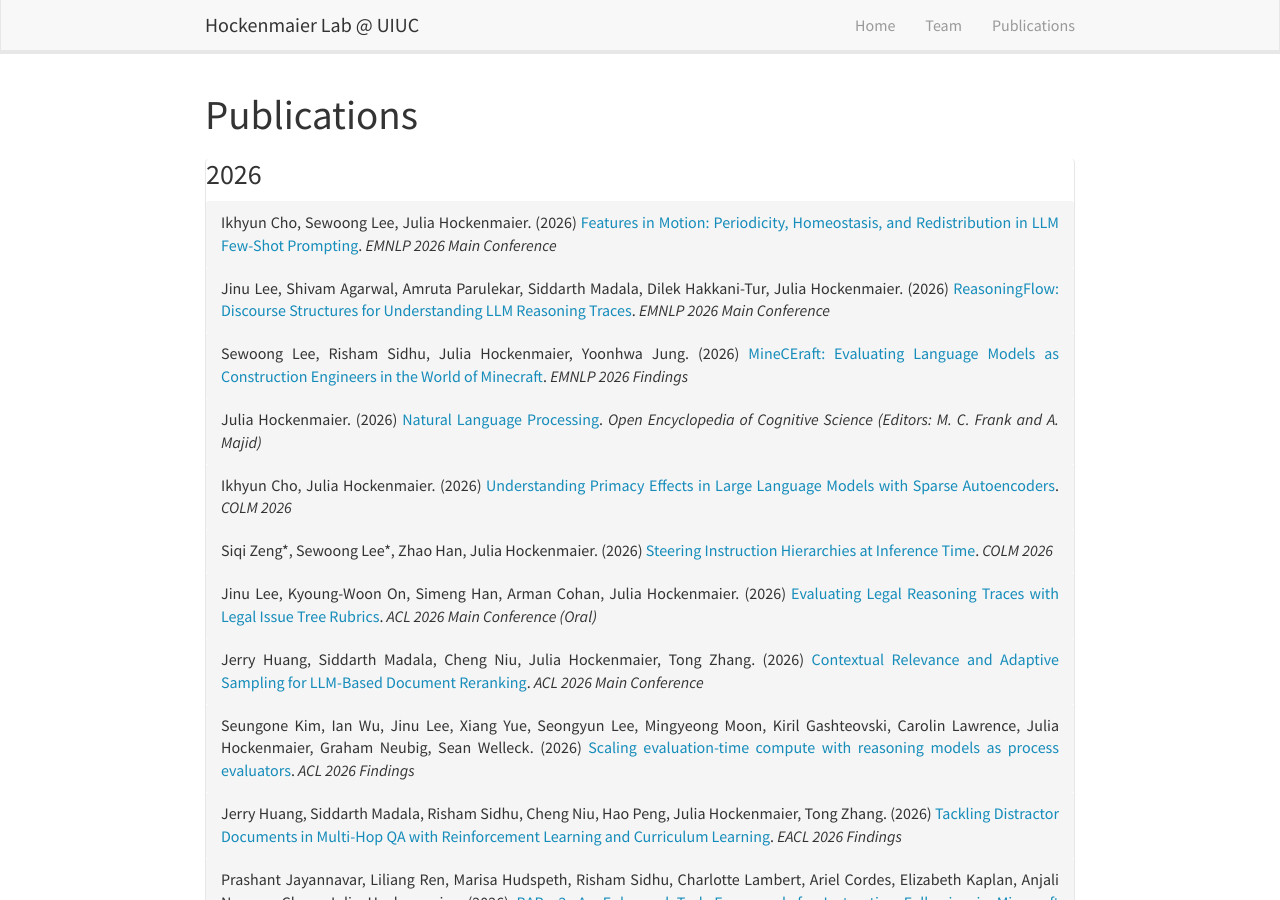
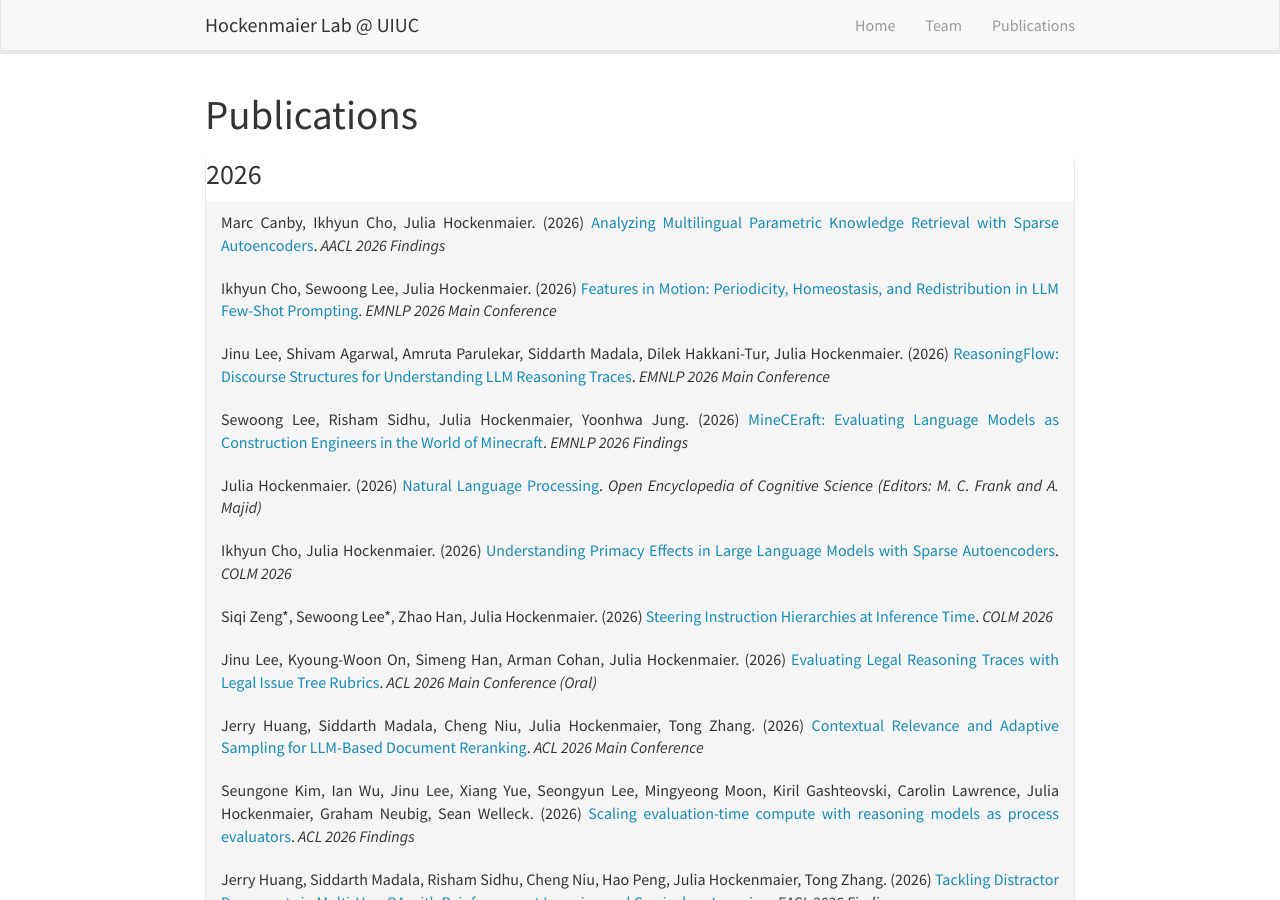
Before and after one commit to hmr-lab/hmr-lab.github.io, a Jekyll site: the page built from _pages/publications.html, in a window 1280 px wide and 900 px high. Built offline with Jekyll 4.4.1, drawn with Linux system fonts in a browser that asks for light colours; nearby versions of some CDN libraries.

Commit message:
AACL results

```diff
--- a/_data/news.yml
+++ b/_data/news.yml
@@ -1,3 +1,9 @@
+- date: 09/08/2026
+  title: "1 paper accepted to AACL 2026 (1 Findings)"
+  tags:
+    - misc
+  content: Congratulations to our team members (Marc and Ikhyun) for being accepted to AACL 2026!
+
 - date: 08/20/2026
   title: "3 papers accepted to EMNLP 2026 (2 Main, 1 Findings)"
   tags:
--- a/_data/publications.yaml
+++ b/_data/publications.yaml
@@ -9,6 +9,19 @@
   #     - - 2025
 - year: 2026
   pub_list:
+  - title: 'Analyzing Multilingual Parametric Knowledge Retrieval with Sparse Autoencoders'
+    container-title: AACL 2026 Findings
+    author:
+    - family: Canby
+      given: Marc
+    - family: Cho
+      given: Ikhyun
+    - family: Hockenmaier
+      given: Julia
+    link:
+    issued:
+      date-parts:
+      - - 2026
   - title: 'Features in Motion: Periodicity, Homeostasis, and Redistribution in LLM Few-Shot Prompting'
     container-title: EMNLP 2026 Main Conference
     author:
```
